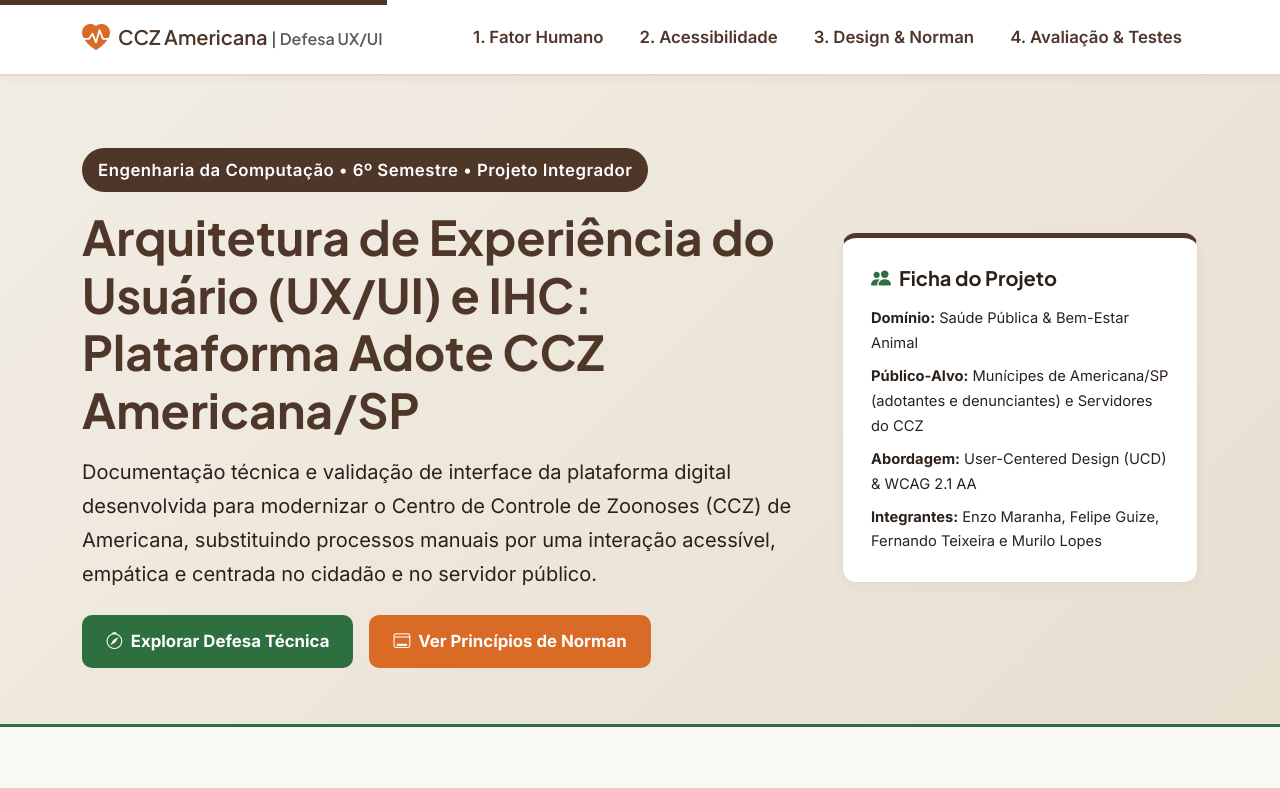
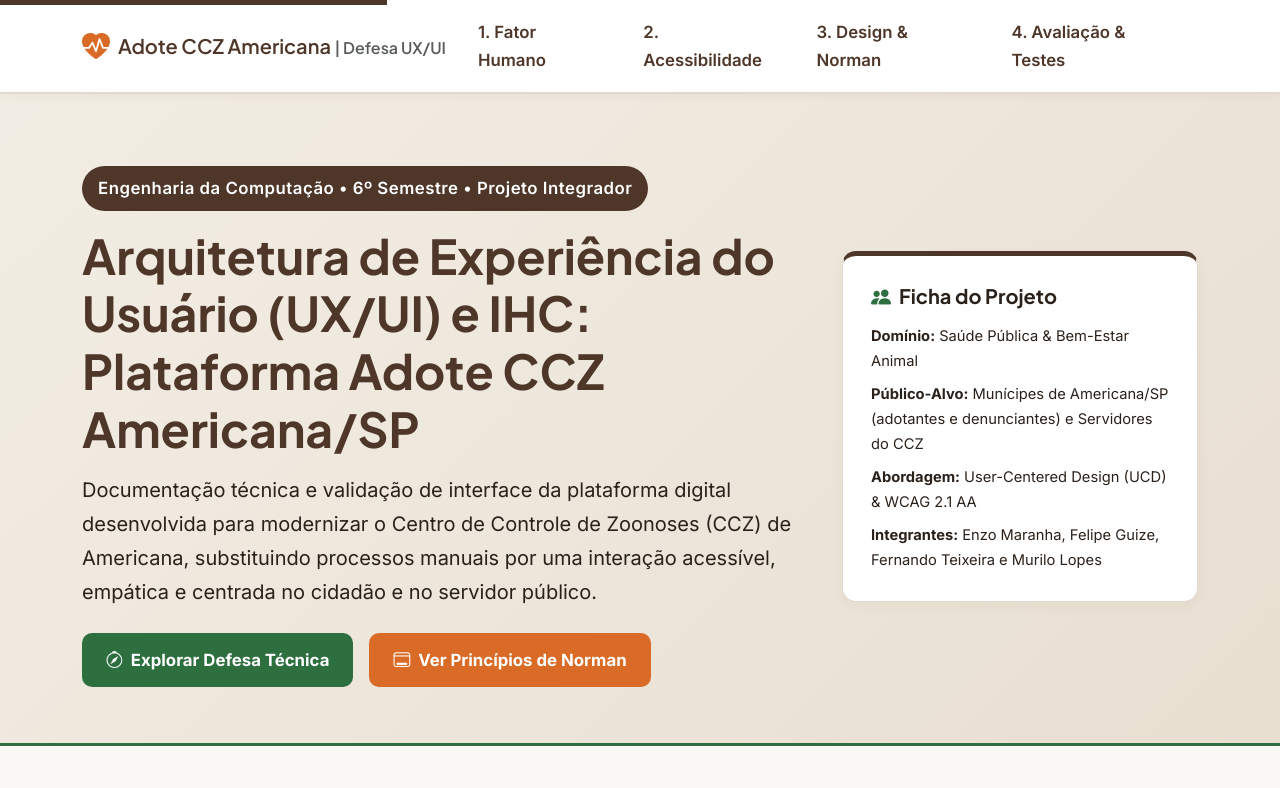
Before and after one commit to FeGuize/portifolioaulaleo, a plain HTML site: page index.html in a window 1280 px wide. Shown: the top 788 px of the page. Drawn offline with nearby package versions, Linux system fonts and the light colour scheme.

Commit message:
Update index.html

```diff
--- a/index.html
+++ b/index.html
@@ -4,7 +4,7 @@
     <meta charset="UTF-8">
     <meta name="viewport" content="width=device-width, initial-scale=1.0">
     <meta name="description" content="Defesa Técnica de UX/UI e IHC - Plataforma Digital do Centro de Controle de Zoonoses (CCZ) de Americana/SP - Projeto Integrador 6º Semestre">
-    <title>Defesa UX/UI & IHC | Sistema Adocte CCZ Americana/SP</title>
+    <title>Defesa UX/UI & IHC | Sistema Adote CCZ Americana/SP</title>
 
     <!-- Bootstrap 5 CSS -->
     <link href="https://cdn.jsdelivr.net/npm/bootstrap@5.3.3/dist/css/bootstrap.min.css" rel="stylesheet">
@@ -243,7 +243,7 @@
             <div class="container">
                 <a class="navbar-brand d-flex align-items-center gap-2" href="#">
                     <i class="bi bi-heart-pulse-fill fs-3" style="color: var(--brand-orange);" aria-hidden="true"></i>
-                    <span>CCZ Americana <small class="text-muted fw-normal fs-6">| Defesa UX/UI</small></span>
+                    <span>Adote CCZ Americana <small class="text-muted fw-normal fs-6">| Defesa UX/UI</small></span>
                 </a>
                 <button class="navbar-toggler" type="button" data-bs-toggle="collapse" data-bs-target="#menuNavegacao" aria-controls="menuNavegacao" aria-expanded="false" aria-label="Alternar menu de navegação">
                     <span class="navbar-toggler-icon"></span>
```
